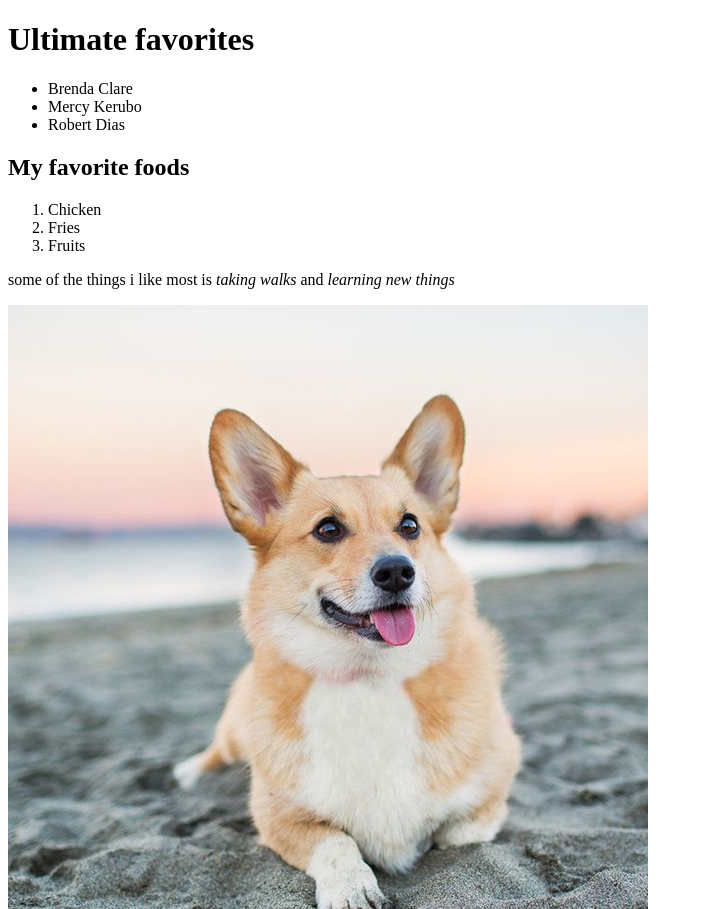
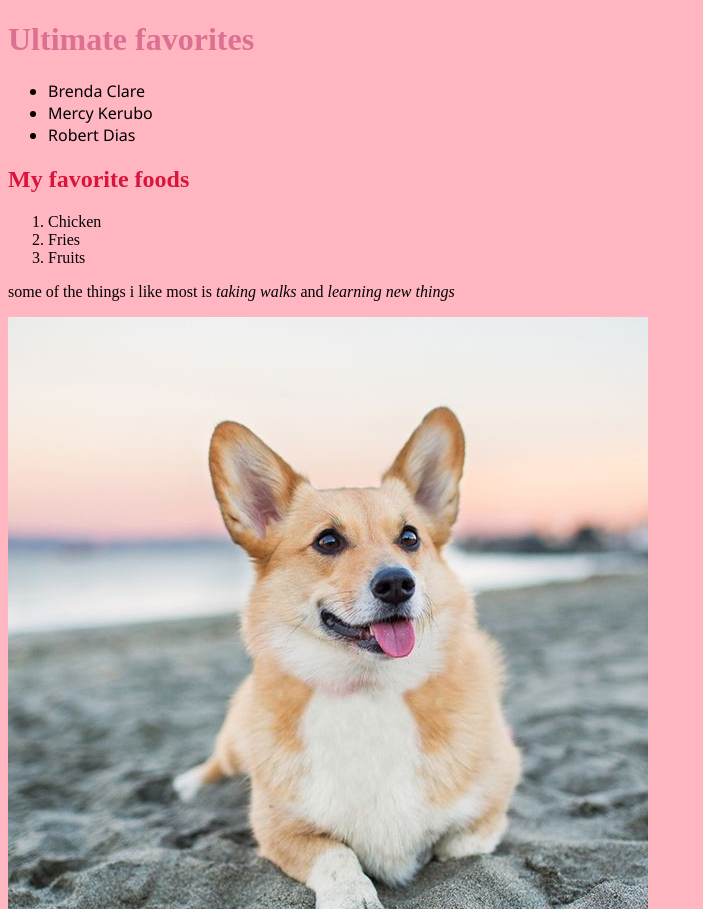
Before and after one commit to linetlucy-genchabe/my-favorite-things, a plain HTML site: page favorite things.html in a window 1280 px wide. Shown: the top 909 px of the page, without its empty margins (0-703 px from the left). Drawn offline with Linux system fonts and the light colour scheme.

Commit message:
add styles

```diff
--- /dev/null
+++ b/css/styles.css
@@ -0,0 +1,15 @@
+h1 {
+    color: palevioletred;
+}
+h2 {
+    color: crimson;
+}
+body {
+    background-color: lightpink;
+}
+ul {
+    font-family: 'Segoe UI';
+}
+ol {
+    font-family: serif;
+}
--- a/favorite things.html
+++ b/favorite things.html
@@ -2,6 +2,7 @@
 <html>
   <head>
       <title><strong>Here is the list</strong></title>
+      <link href="css/styles.css" rel="stylesheet" type="text/css">
   </head>
   <body>
       <h1>Ultimate favorites</h1>
```
